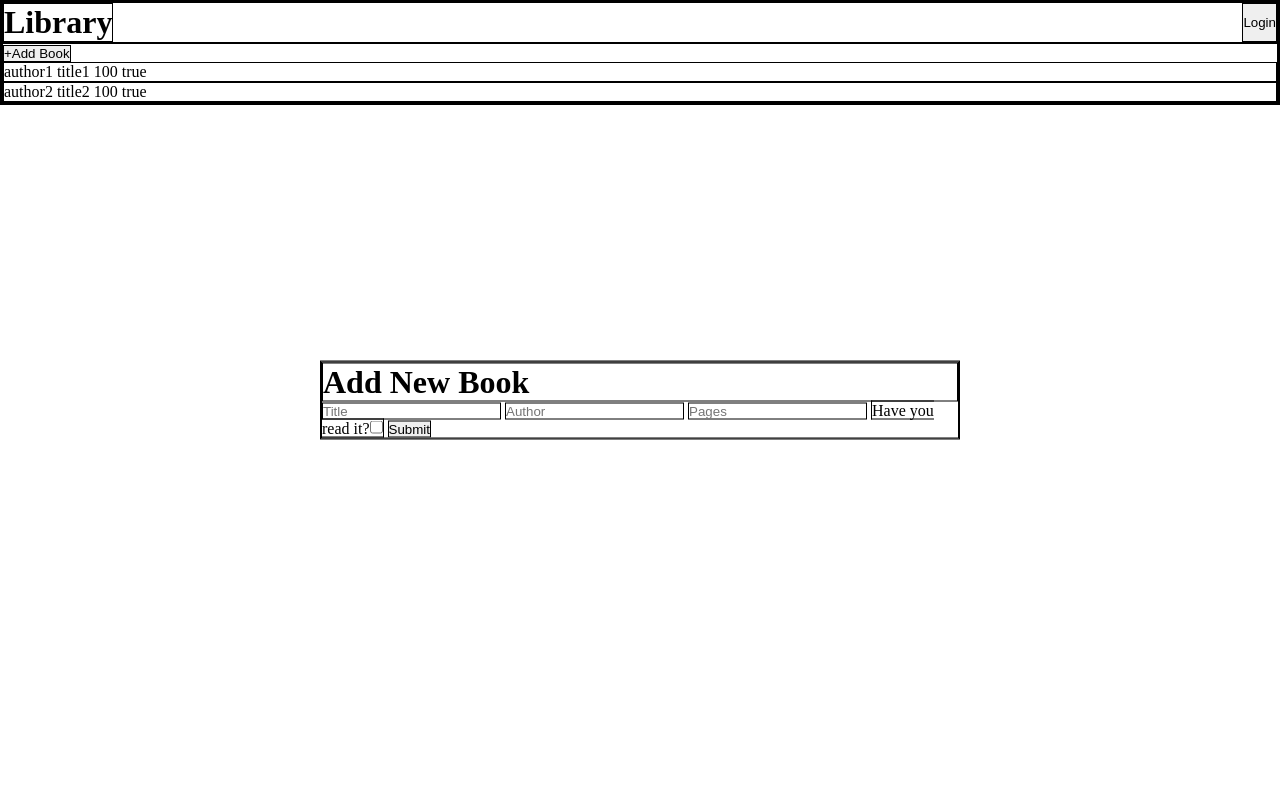
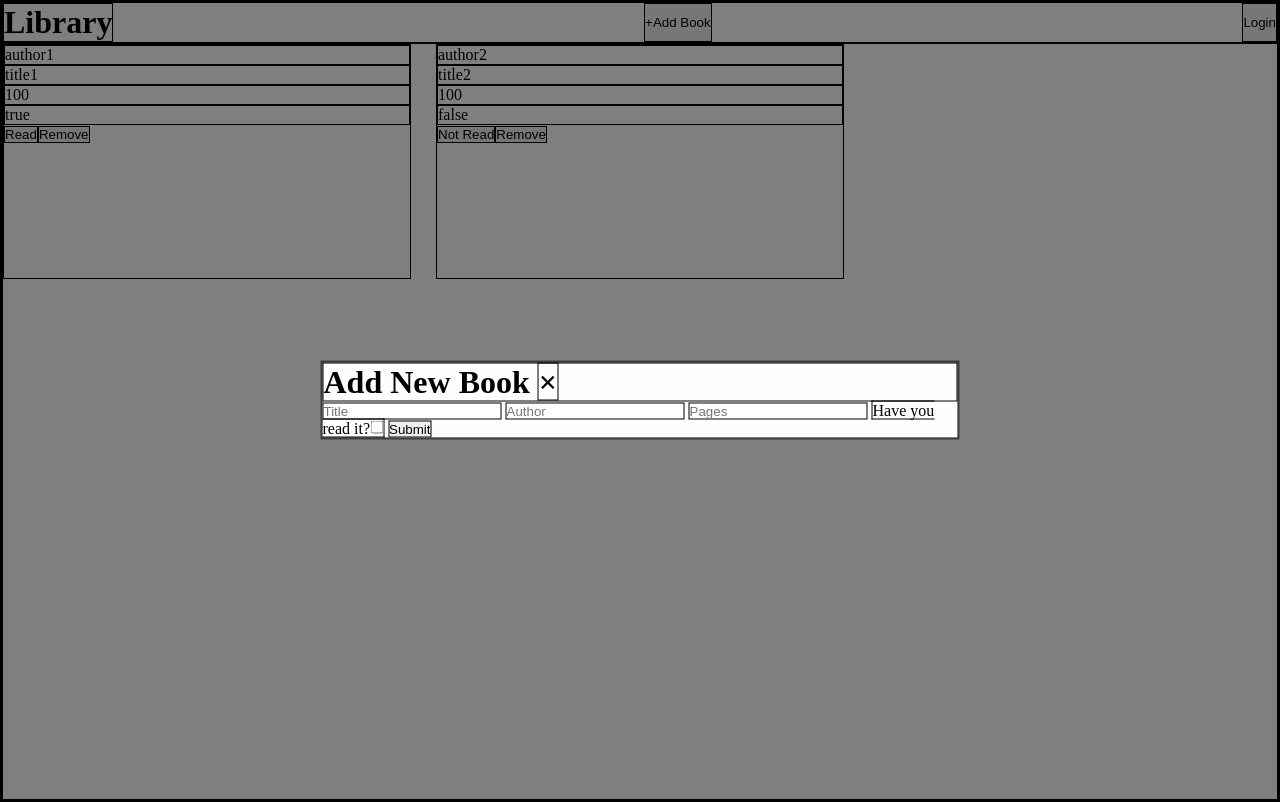
Before and after one commit to Apestein/Library, a plain HTML site: page index.html in a window 1280 px wide. Both pictures are taken after a click on the button "+Add Book". Drawn offline with Linux system fonts and the light colour scheme.

Commit message:
Added display function, remove function, and toggle read
Function to display array, remove function to remove
a book from array. Toggle if book is read or not function.

```diff
--- a/index.html
+++ b/index.html
@@ -11,21 +11,23 @@
 <body>
     <header>
         <h1>Library</h1>
+        <button class="add-book">+Add Book</button>
         <button>Login</button>
     </header>
     <main>
-        <button class="add-book">+Add Book</button>
 
     </main>
     <div class="modal">
-        <form class="add-book">
-            <h1>Add New Book</h1>
-            <input type="text" placeholder="Title">
-            <input type="text" placeholder="Author">
-            <input type="text" placeholder="Pages">
-            <label>Have you read it?<input type="checkbox"></label>
-            <button type="submit">Submit</button>
-        </form>
+        <div class="modal-content">
+            <form class="add-form">
+                <h1>Add New Book <span>&times</span></h1>
+                <input id="title" type="text" placeholder="Title">
+                <input id="author" type="text" placeholder="Author">
+                <input id="pages" type="number" placeholder="Pages">
+                <label>Have you read it?<input id="read" type="checkbox"></label>
+                <button type="submit">Submit</button>
+            </form>
+        </div>
     </div>
 </body>
 </html>
--- a/script.js
+++ b/script.js
@@ -2,8 +2,21 @@ let myLibrary = [];
 const main = document.querySelector('main')
 const modal = document.querySelector('.modal')
 const addBtn = document.querySelector('.add-book')
+const form = document.querySelector('.add-form')
 
 addBtn.onclick = () => modal.style.display = 'block'
+form.onsubmit = (e) => {
+    e.preventDefault()
+    const author = document.querySelector('#author').value
+    const title = document.querySelector('#title').value
+    const pages = document.querySelector('#pages').value
+    const read = document.querySelector('#read').checked
+    const book = new Book(author, title, pages, read)
+    addBookToLibrary(book)
+    main.innerHTML = ''
+    displayBook(myLibrary)
+    modal.style.display = 'none'
+}
 
 function Book(author, title, pages, read) {
     this.author = author
@@ -17,20 +30,43 @@ function addBookToLibrary(book) {
 }
 
 function displayBook(books) {
-    books.forEach(book => {
-    const gridItem = document.createElement('article')
-    gridItem.classList.add('book')
-    let txt = ''
+    books.forEach((book, index) => {
+    const article = document.createElement('article')
+    article.classList.add('book')
+    article.setAttribute('data', index)
     for (let x in book) {
-        txt += book[x] + ' '
+        const p = document.createElement('p')
+        p.textContent = book[x]
+        article.appendChild(p)
     }
-    gridItem.textContent = txt
-    main.appendChild(gridItem)
+    let readBtn = document.createElement('button')
+    readBtn.classList.add('readBtn')
+    readBtn.onclick = () => {
+        if (book.read) {
+            book.read = false
+            readBtn.textContent = 'Not Read'
+        } else {
+            book.read = true
+            readBtn.textContent = 'Read'
+        }
+    }
+    if (book.read) readBtn.textContent = 'Read'
+    else readBtn.textContent = 'Not Read'
+    const removeBtn = document.createElement('button')
+    removeBtn.classList.add('removeBtn')
+    removeBtn.textContent = 'Remove'
+    removeBtn.onclick = () => {
+        article.remove()
+        myLibrary.splice(article.getAttribute('data'), 1)
+    }
+    article.appendChild(readBtn)
+    article.appendChild(removeBtn)
+    main.appendChild(article)
     });
 }
 
 let book1 = new Book('author1', 'title1', 100, true)
-let book2 = new Book('author2', 'title2', 100, true)
+let book2 = new Book('author2', 'title2', 100, false)
 addBookToLibrary(book1)
 addBookToLibrary(book2)
 displayBook(myLibrary)
--- a/style.css
+++ b/style.css
@@ -1,16 +1,41 @@
+:root {
+    --big-gap: 50px;
+    --small-gap: 25px;
+}
 * {
     margin: 0;
     padding: 0;
     box-sizing: border-box;
     border: 1px solid black;
 }
+body {
+    display: flex;
+    flex-direction: column;
+    min-height: 100vh;
+}
 header {
     display: flex;
     justify-content: space-between;
 }
+main {
+    flex: 1;
+    display: grid;
+    grid-template: repeat(3, minmax(200px, 1fr)) / repeat(3, minmax(100px, 1fr));
+    grid-auto-rows: minmax(200px, 1fr);
+    gap: var(--small-gap);
+}
 .modal {
     display: none;
+    position: fixed;
+    top: 0;
+    left: 0;
+    width: 100%;
+    height: 100%;
+    background-color: rgba(0, 0, 0, 0.5);
+}
+.modal-content {
     position: absolute;
+    background-color: #fefefe;
     top: 50%;
     left: 50%;
     transform: translate(-50%, -50%);
```
